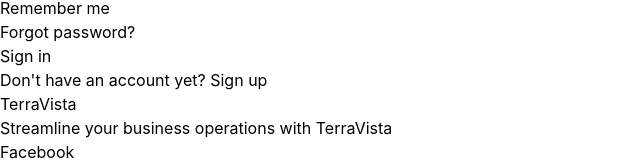
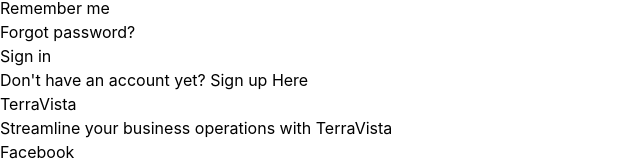
Before and after one commit to JOYCEmwangi8880/Terravista, a React (Vite) app: page /login in a window 1280 px wide. Shown: the part 472-633 px from the top of the page, without its empty margins (0-640 px from the left). Built offline with nearby package versions, Linux system fonts and the light colour scheme.

Commit message:
feature: updates

```diff
--- a/src/pages/Login.jsx
+++ b/src/pages/Login.jsx
@@ -89,7 +89,7 @@ const Login = () => {
                     to={registerPath}
                     className="font-medium text-primary-600 hover:underline dark:text-primary-500"
                   >
-                    Sign up
+                    Sign up Here
                   </Link>
                 </p>
               </form>
```
